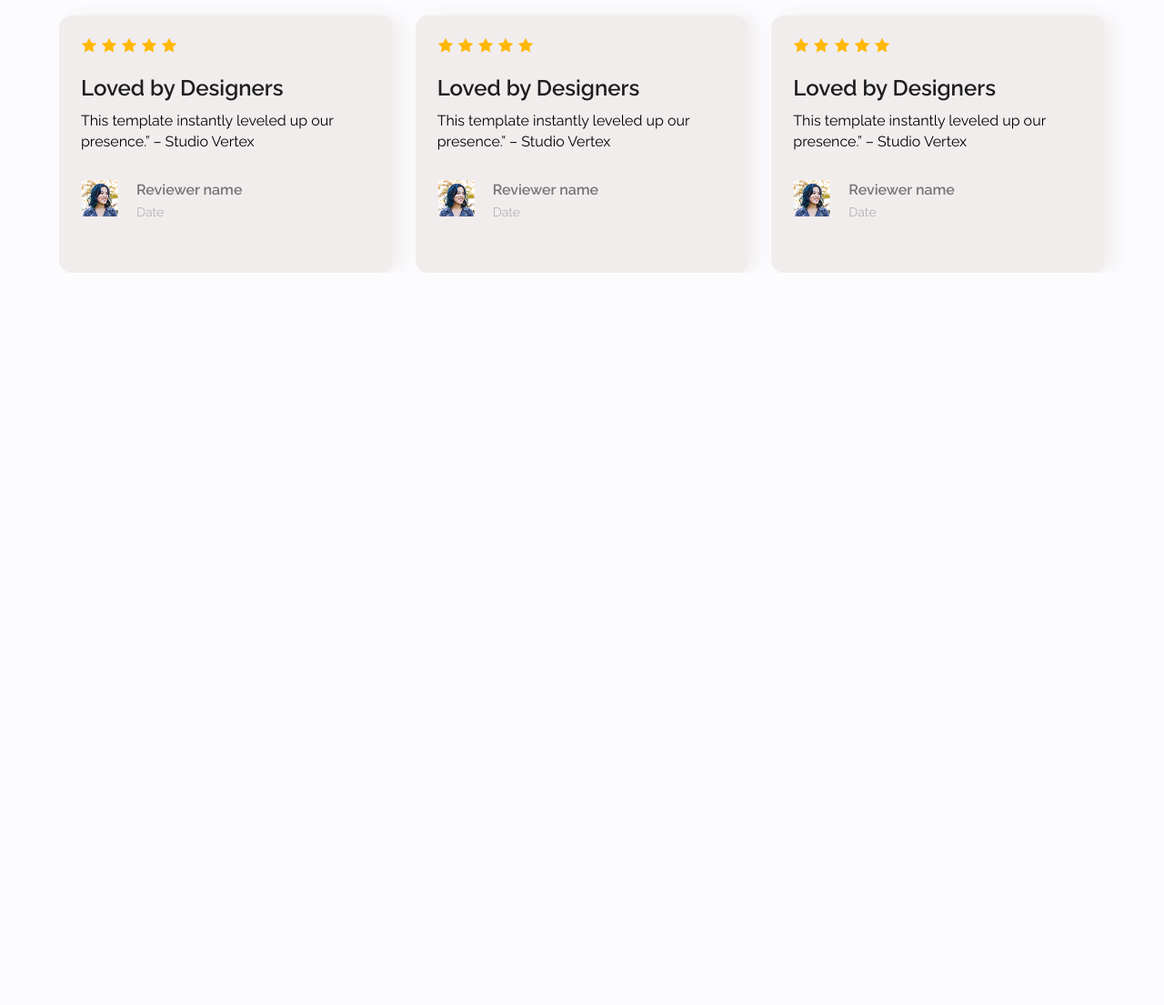
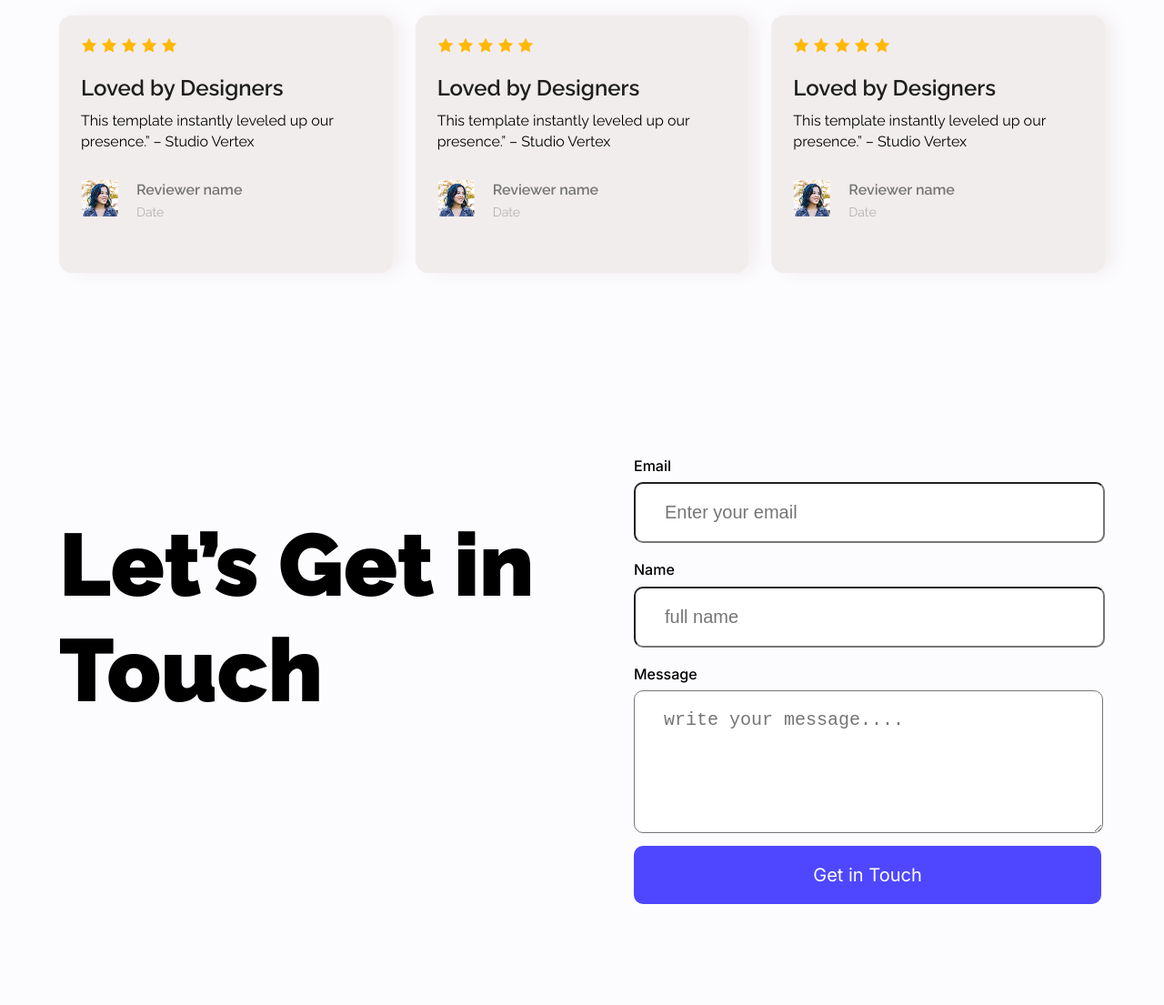
Before and after one commit to omor244/Frist-Assignment, a plain HTML site: page index.html in a window 1280 px wide. Shown: the part 1946-3051 px from the top of the page at 91% size. Before the commit the page ends 2246 px from the top, so only its background shows below. Drawn offline with Linux system fonts and the light colour scheme.

Commit message:
added touch section

```diff
--- a/index.html
+++ b/index.html
@@ -150,6 +150,24 @@
             </div>
               </div>
          </section>
+
+         <!-- Touch -section -->
+          <section class="touch-container display-flex">
+             <div class="touch-title">
+                <h2 class="touch-title-text">Let’s Get in Touch</h2>
+
+             </div>
+             <div class="touch-contant inter">
+                <h4 class="title">Email</h4>
+                <input type="text" name="" id="" placeholder="Enter your email" class="touch-input">
+                <h4 class="title">Name</h4>
+                <input type="text" name="" id="" placeholder="full name" class="touch-input">
+                <h4 class="title">Message</h4>
+                <textarea class="message" name=""  placeholder="write your message...." rows="5" id=""></textarea>
+                <div class="touch-btn hover">Get in Touch</div>
+
+             </div>
+          </section>
     </main>
     <footer>
 
--- a/styles/styles.css
+++ b/styles/styles.css
@@ -240,6 +240,51 @@ height: 20px;
 
 }
 
+/* start-touch-section */
+.touch-container{
+    max-width: 1150px;
+    height: 620px;
+    margin: 0 auto;
+    margin-top: 237px;
+}
+.touch-title-text{
+    font-weight: 900;
+    font-size: 97px;
+    line-height: 120%;
+    color: #000000;
+}
+.title{
+    height: 5px;
+     font-weight: 500;
+    font-weight: 18px;
+    line-height: 100%;
+    column-rule-color: #000000;
+}
+input[type="text"]{
+    padding: 20px 32px;
+    width: 450px;
+    font-size: 20px;
+    border-radius: 10px;
+
+}
+.message{
+    padding: 20px 32px;
+    width: 450px;
+    font-size: 20px;
+    border-radius: 10px;
+}
+.touch-btn{
+    padding: 20px 32px;
+    width: 450px;
+    font-size: 20px;
+    border-radius: 10px;
+    margin-top: 10px;
+    background-color: #4E47FF;
+    text-align: center;
+    color: #FFFFFF;
+}
+/* end-touch-section */
+
 
 
 
```
